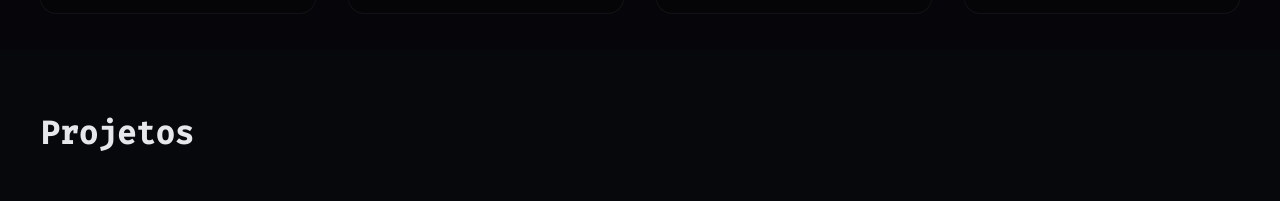
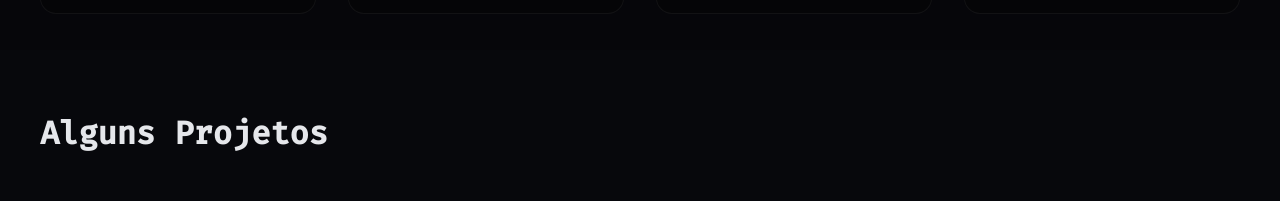
Before and after one commit to karimoreira/meu-portifolio, a React (Vite) app: page / in a window 1280 px wide. Shown: the part 1320-1521 px from the top of the page. Built offline with nearby package versions, Linux system fonts and the light colour scheme; grey boxes are pictures that could not be loaded.

Commit message:
feat: projetos

```diff
--- a/src/components/Projects.jsx
+++ b/src/components/Projects.jsx
@@ -6,7 +6,7 @@ export default function Projects() {
     <section id="projects" className="section-padding projects-section">
       <div className="container-custom">
         <h2 className="section-title">
-          Projetos
+          Alguns Projetos
         </h2>
 
         <div className="grid-layout">
```
